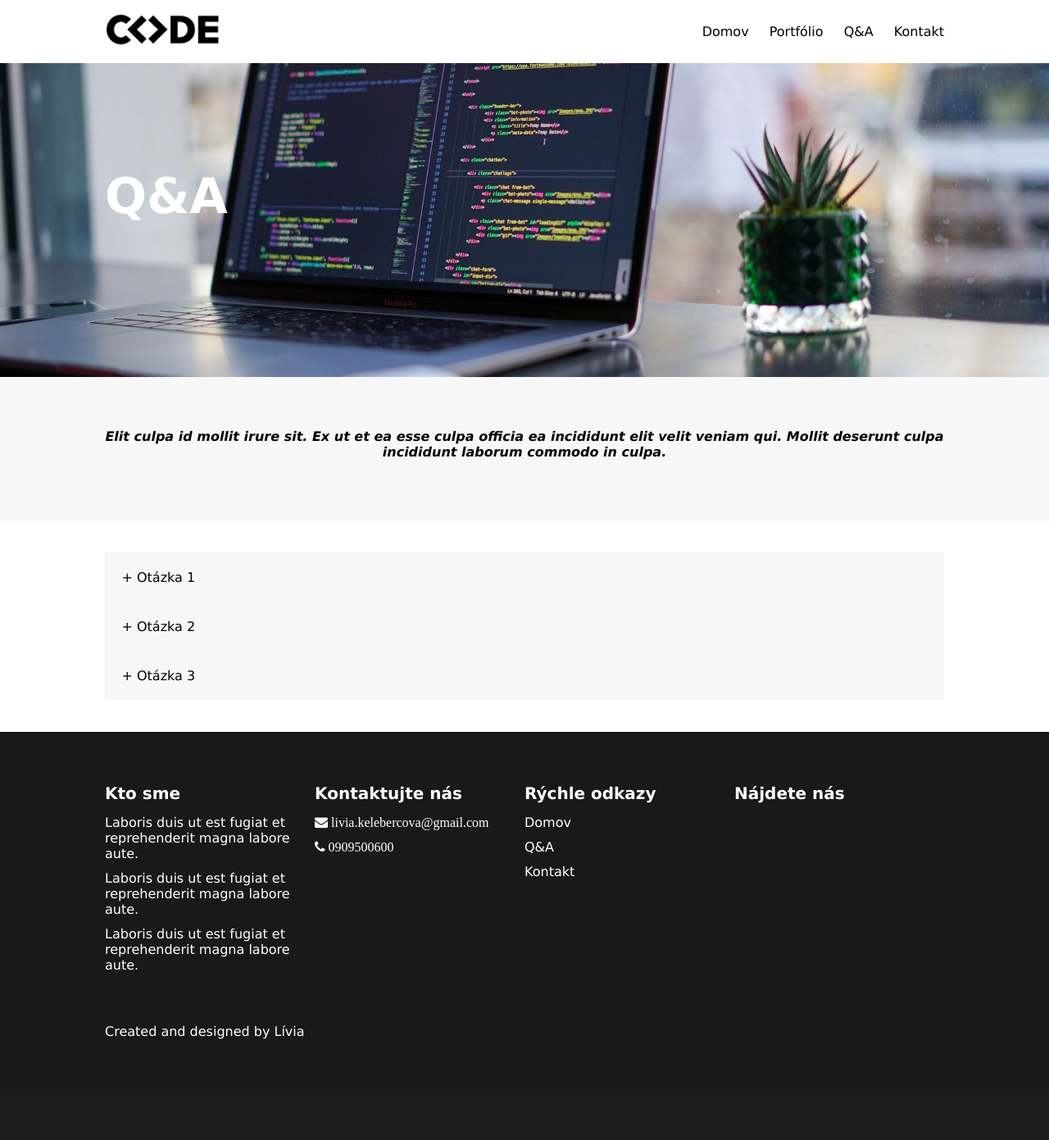
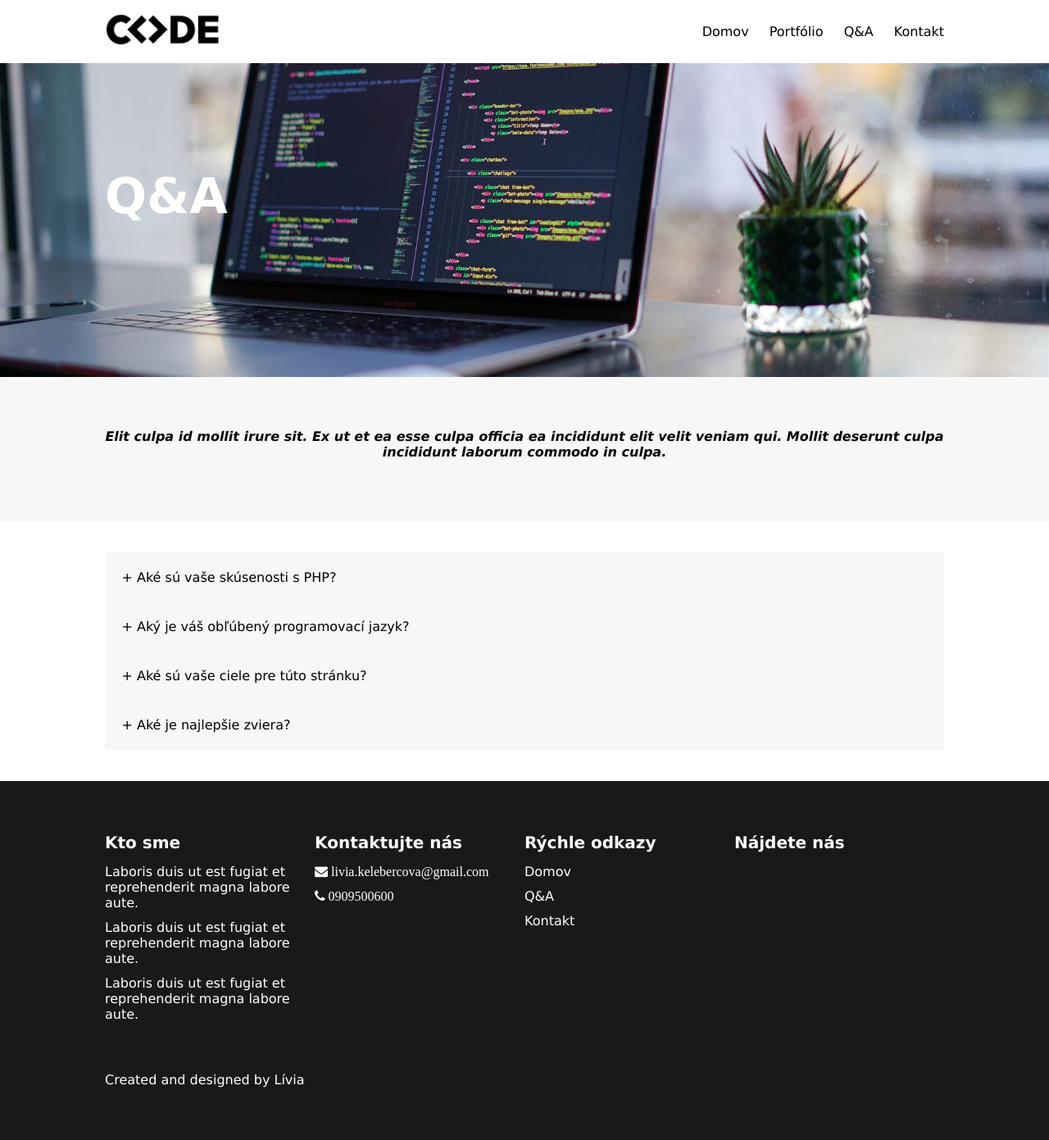
Before and after one commit to LauraKabath/sablona, a PHP site: page /qna in a window 1280 px wide. Shown: the whole page at 82% size. Before the commit the page ends 1268 px from the top, so only its background shows below. Run offline with PHP 8.4, Linux system fonts and the light colour scheme; grey boxes are pictures that could not be loaded.

Commit message:
uloha qna

```diff
--- a/index.php
+++ b/index.php
@@ -19,7 +19,7 @@
         <ul class="main-menu" id="main-menu">
             <li><a href="index.php">Domov</a></li>
             <li><a href="portfolio.html">Portfólio</a></li>
-            <li><a href="qna.html">Q&A</a></li>
+            <li><a href="qna.php">Q&A</a></li>
             <li><a href="kontakt.html">Kontakt</a></li>
         </ul>
         <a class="hamburger" id="hamburger">
@@ -67,7 +67,7 @@
           } elseif ($hour < 22) {
             echo "<h3>Dobrý večer</h3>";
           } else {
-            echo "<h3>Dobru noc</h3>"
+            echo "<h3>Dobru noc</h3>";
           }
           ?>
               <p><strong><em>Elit culpa id mollit irure sit. Ex ut et ea esse culpa officia ea incididunt elit velit veniam qui. Mollit deserunt culpa incididunt laborum commodo in culpa.</em></strong></p>
--- a/kontakt.html
+++ b/kontakt.html
@@ -19,7 +19,7 @@
     <ul class="main-menu" id="main-menu container">
       <li><a href="index.html">Domov</a></li>
       <li><a href="portfolio.html">Portfólio</a></li>
-      <li><a href="qna.html">Q&A</a></li>
+      <li><a href="qna.php">Q&A</a></li>
       <li><a href="kontakt.html">Kontakt</a></li>
     </ul>
     <a class="hamburger" id="hamburger">
--- a/otazky.php
+++ b/otazky.php
@@ -0,0 +1,14 @@
+<?php
+// Pole otázok
+$otazky = array(
+"Aké sú vaše skúsenosti s PHP?",
+"Aký je váš obľúbený programovací jazyk?",
+"Aké sú vaše ciele pre túto stránku?",
+"Aké je najlepšie zviera?",);
+// Pole odpovedí
+$odpovede = array(
+"Mám základné znalosti PHP a skúsenosti, ktoré neviem použiť.",
+"Môj obľúbený programovací jazyk bude určite PHP. ",
+"Mojím cieľom je prejsť tento predmet.",
+"Odpoveď bude vždy kačica.",);
+?>
--- a/portfolio.html
+++ b/portfolio.html
@@ -19,7 +19,7 @@
             <ul class="main-menu" id="main-menu">
                 <li><a href="index.php">Domov</a></li>
                 <li><a href="portfolio.html">Portfólio</a></li>
-                <li><a href="qna.html">Q&A</a></li>
+                <li><a href="qna.php">Q&A</a></li>
                 <li><a href="kontakt.html">Kontakt</a></li>
             </ul>
             <a class="hamburger" id="hamburger">
--- a/qna.php
+++ b/qna.php
@@ -19,7 +19,7 @@
     <ul class="main-menu" id="main-menu container">
       <li><a href="index.php">Domov</a></li>
       <li><a href="portfolio.html">Portfólio</a></li>
-      <li><a href="qna.html">Q&A</a></li>
+      <li><a href="qna.php">Q&A</a></li>
       <li><a href="kontakt.html">Kontakt</a></li>
     </ul>
     <a class="hamburger" id="hamburger">
@@ -40,7 +40,17 @@
         </div>
       </div>
     </section>
-      <section class="container">
+    <section class="container">
+      <?php include "otazky.php"; ?>
+      <?php for ($i = 0; $i < count($otazky); $i++) { ?>
+        <div class="accordion">
+          <div class="question"><?php echo $otazky[$i]; ?></div>
+          <div class="answer"><?php echo $odpovede[$i]; ?></div>
+        </div><?php } ?>
+      </section>
+
+     <!-- <section class="container">
+
       <div class="accordion">
         <div class="question">Otázka 1</div>
         <div class="answer">Odpoveď 1</div>
@@ -54,7 +64,7 @@
         <div class="answer">Odpoveď 3</div>
       </div>
     </section>
-    </section>
+    </section> -->
   </div>
   </main>
   <footer class="container bg-dark text-white">
--- a/thankyou.html
+++ b/thankyou.html
@@ -19,7 +19,7 @@
         <ul class="main-menu" id="main-menu">
             <li><a href="index.php">Domov</a></li>
             <li><a href="portfolio.html">Portfólio</a></li>
-            <li><a href="qna.html">Q&A</a></li>
+            <li><a href="qna.php">Q&A</a></li>
             <li><a href="kontakt.html">Kontakt</a></li>
         </ul>
         <a class="hamburger" id="hamburger">
```
